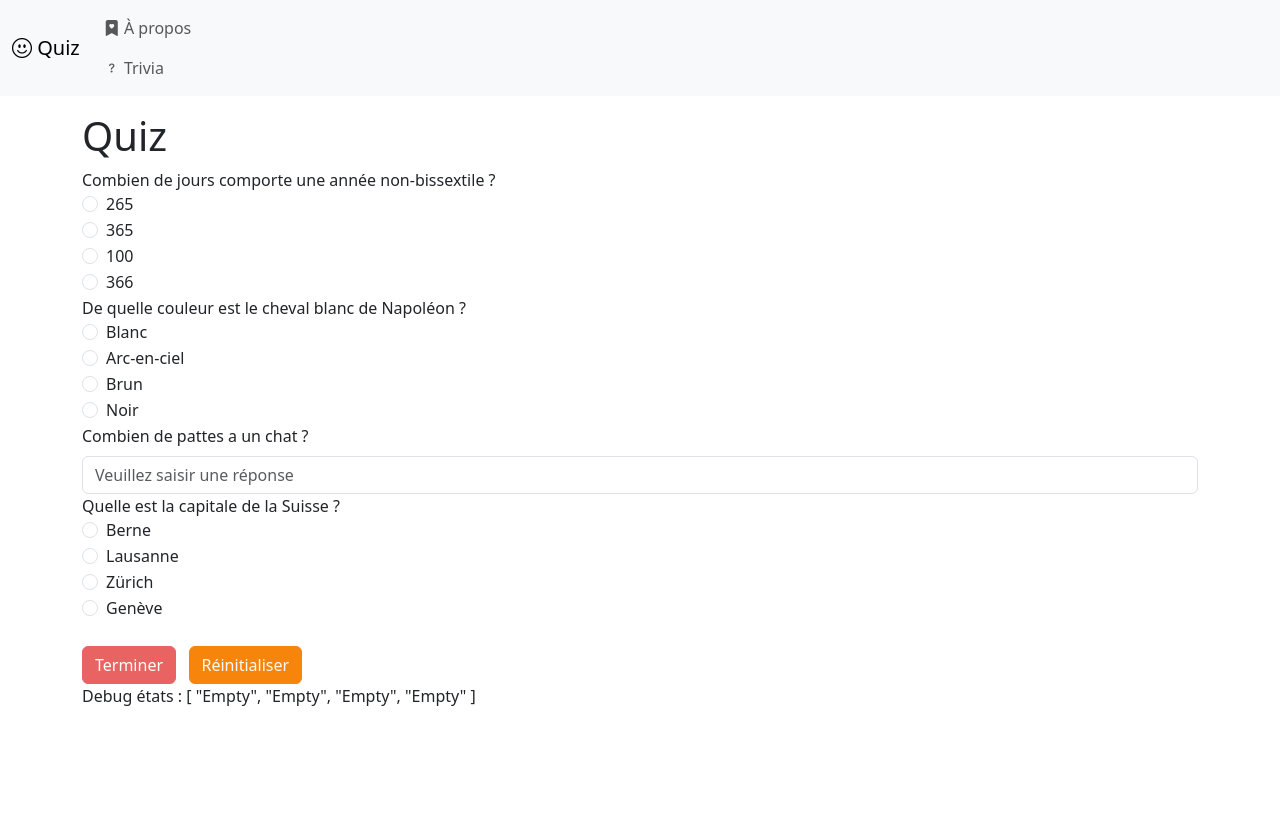
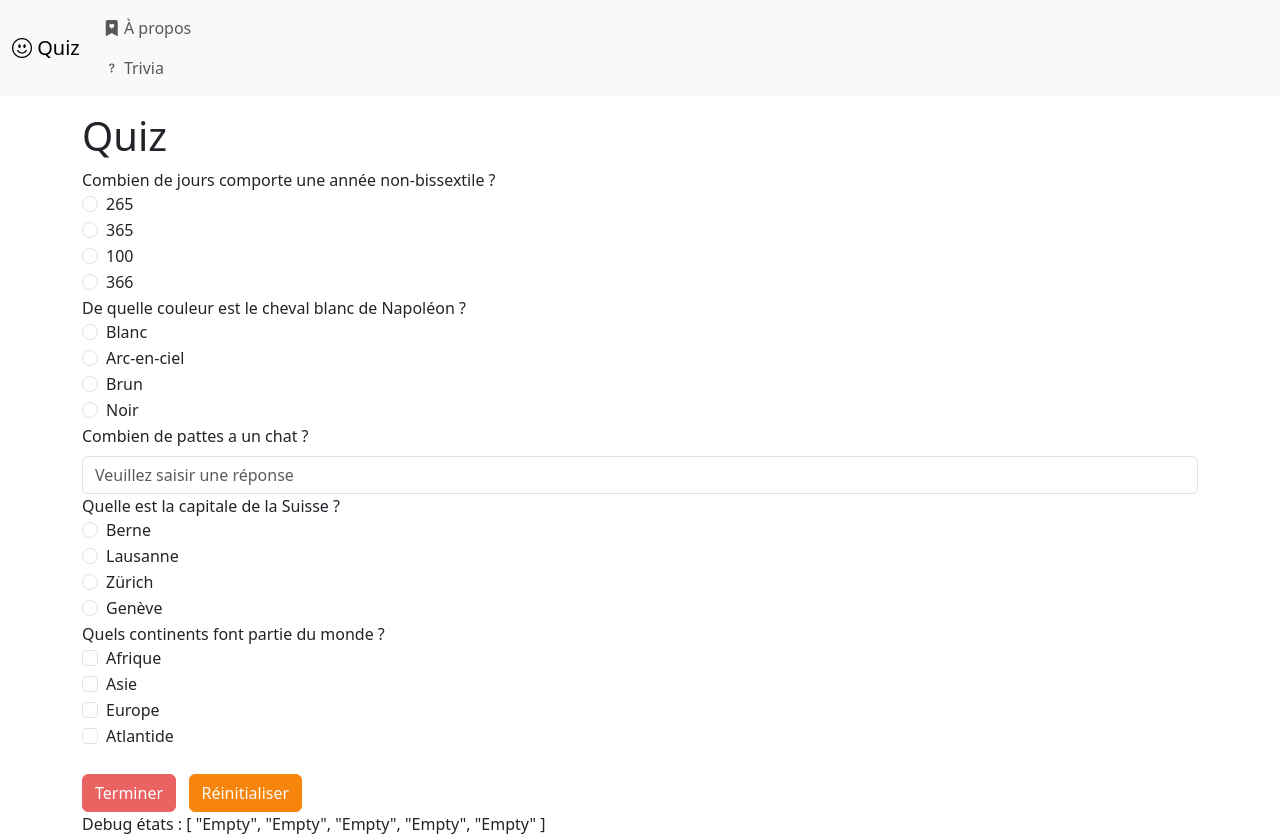
Before and after one commit to hepl-bs21inf5/sem07-project-emiliewermelinger, a Vue app: page / in a window 1280 px wide. Before the commit the page ends 800 px from the top, so only its background shows below. Built offline with nearby package versions, Linux system fonts and the light colour scheme.

Commit message:
questioncheckbox

```diff
--- a/src/components/QuestionCheckbox.vue
+++ b/src/components/QuestionCheckbox.vue
@@ -1,35 +1,72 @@
 <script setup lang="ts">
-  import { defineProps,defineModel, type PropType } from "vue";
+import { ref, watch, type PropType } from "vue";
+import { QuestionState } from "@/utils/models";
 
-  const modelValue = defineModel<string[]>();
-  defineProps({
+const model = defineModel<QuestionState>();
+const props = defineProps({
   id: { type: String, required: true },
   text: { type: String, required: true },
   options: {
     type: Array as PropType<Array<{ value: string; text: string }>>,
     required: true,
   },
+  answerDetail: { type: String, default: "Aucune information complémentaire" },
+  answer: { type: Array as PropType<string[]>, required: true}, // Réponses multiples
 });
+
+const values = ref<string[]>([]); // Tableau de réponses sélectionnées
+
+watch(
+  model,
+  (newModel) => {
+    if (newModel === QuestionState.Submit) {
+      const isCorrect =
+        JSON.stringify(values.value.sort()) === JSON.stringify(props.answer.sort);
+      model.value = isCorrect ? QuestionState.Correct : QuestionState.Wrong;
+    } else if (newModel === QuestionState.Empty) {
+      values.value = [];
+    }
+  },
+);
+
+watch(
+  values,
+  (newValues) => {
+    if (newValues.length === 0) {
+      model.value = QuestionState.Empty;
+    } else {
+      model.value = QuestionState.Fill;
+    }
+  },
+  { immediate: true },
+);
 </script>
 
 <template>
-  <div
-  v-for="(option, index) in options"
-  :key="index"
-  class="form-check"
-  >
+  {{ props.text }}
+  <div v-for="option in props.options" :key="option.value" class="form-check">
     <input
-      :id="'checkbox-${option}'"
-      v-model="modelValue"
+      :id="`${props.id}-${option.value}`"
+      v-model="values"
       class="form-check-input"
       type="checkbox"
       :value="option.value"
+      :disabled="
+        model === QuestionState.Submit ||
+        model === QuestionState.Correct ||
+        model === QuestionState.Wrong"
     />
-    <label
-      class="form-check-label"
-      :for="`checkbox-${option}`"
-    >
-      {{ option }}
+    <label class="form-check-label" :for="`${props.id}-${option.value}`">
+      {{ option.text }}
     </label>
   </div>
+  <div
+    v-if="model === QuestionState.Correct || model === QuestionState.Wrong"
+  >
+    <p v-if="model === QuestionState.Correct" class="text-success">Juste !</p>
+    <p v-else class="text-danger">
+      Faux ! Les réponses correctes étaient : {{ props.answer.join(", ") }}
+    </p>
+    <p class="blockquote-footer">{{ props.answerDetail }}</p>
+  </div>
 </template>
--- a/src/components/QuizForm.vue
+++ b/src/components/QuizForm.vue
@@ -1,13 +1,12 @@
 <script setup lang="ts">
 import QuestionRadio from '@/components/QuestionRadio.vue'
+import QuestionCheckbox from './QuestionCheckbox.vue'
 import QuestionText from './QuestionText.vue'
 import { QuestionState } from '@/utils/models'
 import { computed, ref } from 'vue'
 
 
-//const cheval = ref<string | null>(null)
-//const chat = ref<string | null>(null)
-//const capitale = ref<string | null>(null)
+
 const filled = computed<boolean>(
   () => questionStates.value.every(state => state === QuestionState.Fill),
 )
@@ -16,8 +15,7 @@
     state => state === QuestionState.Correct || state === QuestionState.Wrong,
   ),
 )
-//const annee = ref<string | null>(null)
-//const correctAnswers= ref<boolean[]>([])
+
 const questionStates = ref<QuestionState[]>([])
 const score = computed<number>(() =>
     questionStates.value.filter(state => state === QuestionState.Correct)
@@ -85,6 +83,20 @@
         { value: 'Genève', text: 'Genève' },
       ]"
     />
+    <QuestionCheckbox
+      id="continents"
+      v-model="questionStates[4]"
+      :answer="['Afrique', 'Europe']"
+      text="Quels continents font partie du monde ?"
+      :options="[
+        { value: 'Afrique', text: 'Afrique' },
+        { value: 'Asie', text: 'Asie' },
+        { value: 'Europe', text: 'Europe' },
+        { value: 'Atlantide', text: 'Atlantide' },
+      ]"
+      answer-detail="Les continents corrects sont Afrique et Europe."
+/>
+
     <br />
     <button
       class="btn btn-primary"
--- a/src/components/QuizTrivia.vue
+++ b/src/components/QuizTrivia.vue
@@ -10,7 +10,7 @@
   }[]
 >([])
 
-fetch('https://opentdb.com/api.php?amount=10&type=multiple')
+fetch('https://opentdb.com/api.php?amount=10&category=14&difficulty=easy')
   .then((response) => response.json())
   .then((data) => (questions.value = data.results))
 </script>
```
Lines whose indentation alone changed are shown as unchanged.
